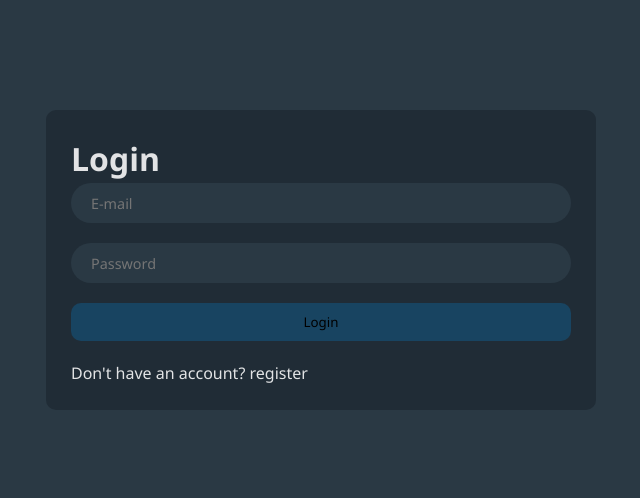
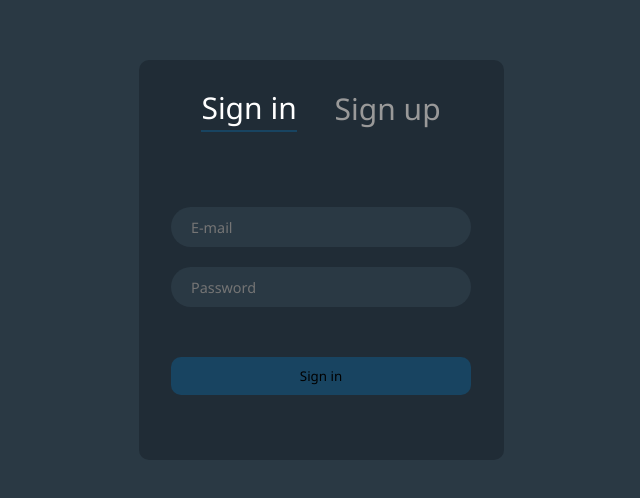
Before and after one commit to HectorTavares/game-catalog, a React (Vite) app: page /auth in a window 1280 px wide. Shown: the part 140-638 px from the top of the page, without its empty margins (319-959 px from the left). Built offline with nearby package versions, Linux system fonts and the light colour scheme.

Commit message:
feat/login-screen

```diff
--- a/package.json
+++ b/package.json
@@ -16,6 +16,7 @@
     "react": "^18.2.0",
     "react-dom": "^18.2.0",
     "react-router-dom": "^6.14.1",
+    "react-toastify": "^9.1.3",
     "sass": "^1.63.6"
   },
   "devDependencies": {
--- a/src/components/input/index.tsx
+++ b/src/components/input/index.tsx
@@ -7,6 +7,7 @@ export const Input = ({
   isSearch = false,
   text,
   type = 'text',
+  size = 'medium',
 }: {
   onChange: ChangeEventHandler<HTMLInputElement>
   value: string
@@ -14,9 +15,10 @@ export const Input = ({
   isSearch: boolean
   text: string
   type: string
+  size: 'small' | 'medium'
 }) => {
   return (
-    <div className='input-container'>
+    <div className={`input-container ${size} `}>
       {isSearch ? (
         <button disabled>
           <svg
--- a/src/components/input/style.scss
+++ b/src/components/input/style.scss
@@ -14,8 +14,6 @@
   --border-radius: 30px;
   --after-border-radius: 1px;
   position: relative;
-  // min-width: 300px;
-  // max-width: var(--width-of-input);
   width: var(--width-of-input);
   height: var(--height-of-input);
   display: flex;
@@ -24,6 +22,10 @@
   border-radius: var(--border-radius);
   transition: border-radius 0.5s ease;
   background: var(--input-bg, #fff);
+
+  &.small {
+    width: 300px;
+  }
 
   &:before {
     content: '';
--- a/src/main.tsx
+++ b/src/main.tsx
@@ -9,6 +9,8 @@ import {
 import App from './pages/feed/App.tsx'
 import { Auth } from './pages/auth/Auth.tsx'
 import './index.css'
+import { ToastContainer } from 'react-toastify'
+import 'react-toastify/dist/ReactToastify.css'
 
 const router = createBrowserRouter(
   createRoutesFromElements(
@@ -21,6 +23,7 @@ const router = createBrowserRouter(
 
 ReactDOM.createRoot(document.getElementById('root') as HTMLElement).render(
   <React.StrictMode>
+    <ToastContainer />
     <RouterProvider router={router} />
   </React.StrictMode>
 )
--- a/src/pages/auth/Auth.tsx
+++ b/src/pages/auth/Auth.tsx
@@ -1,15 +1,20 @@
 import React, { useState, FormEvent } from 'react'
-import { Input } from '@/components'
+import { Input } from '../../components'
 
-import { useFirebase } from '@/hooks'
+import { useFirebase } from '../../hooks/'
+import { useNavigate } from 'react-router-dom'
+
+import { toast } from 'react-toastify'
+import 'react-toastify/dist/ReactToastify.css'
+import { getAuthErrorMessage } from '../../utils'
 
 import './style.scss'
 
 export const Auth: React.FC = () => {
   const [email, setEmail] = useState('')
   const [password, setPassword] = useState('')
-  const [errorMessage, setErrorMessage] = useState('')
   const [isLogin, setIsLogin] = useState(true)
+  const navigate = useNavigate()
 
   const { createUser, login } = useFirebase()
 
@@ -17,9 +22,10 @@ export const Auth: React.FC = () => {
     try {
       const user = await login(email, password)
       console.log(user)
+      navigate('/')
       //salvar infos e redirecionar
-    } catch (error) {
-      console.log(error)
+    } catch (error: any) {
+      toast.error(getAuthErrorMessage(error.code))
     }
   }
 
@@ -27,8 +33,9 @@ export const Auth: React.FC = () => {
     try {
       const user = await createUser(email, password)
       console.log(user)
-    } catch (error) {
-      console.log(error)
+      navigate('/')
+    } catch (error: any) {
+      toast.error(getAuthErrorMessage(error.code))
     }
   }
 
@@ -45,31 +52,48 @@ export const Auth: React.FC = () => {
   return (
     <main className='auth'>
       <div className='container'>
-        <h1>{isLogin ? 'Login' : 'Register'}</h1>
+        <div className='auth-options'>
+          <button
+            onClick={() => setIsLogin(true)}
+            className={`option ${isLogin ? 'selected' : ''}`}
+          >
+            Sign in
+          </button>
+          <button
+            onClick={() => setIsLogin(false)}
+            className={`option ${isLogin ? '' : 'selected'}`}
+          >
+            Sign up
+          </button>
+        </div>
+
         <form className='auth-form' onSubmit={handleSubmit}>
           <Input
-            onChange={(e) => setEmail(e.target.value)}
+            onChange={(e: { target: { value: React.SetStateAction<string> } }) =>
+              setEmail(e.target.value)
+            }
             value={email}
             isSearch={false}
             onReset={() => setEmail('')}
             text='E-mail'
             type='email'
+            size='small'
           />
           <Input
-            onChange={(e) => setPassword(e.target.value)}
+            onChange={(e: { target: { value: React.SetStateAction<string> } }) =>
+              setPassword(e.target.value)
+            }
             type='password'
             value={password}
             onReset={() => setPassword('')}
             isSearch={false}
             text='Password'
+            size='small'
           />
 
           <button className='button' type='submit'>
-            {isLogin ? 'Login' : 'Register'}
+            {isLogin ? 'Sign in' : 'Sign up'}
           </button>
-          <p onClick={() => setIsLogin(!isLogin)}>
-            {isLogin ? "Don't have an account? register" : 'Already have an account? login'}
-          </p>
         </form>
       </div>
     </main>
--- a/src/pages/auth/style.scss
+++ b/src/pages/auth/style.scss
@@ -7,24 +7,49 @@
   width: 100vw;
   height: 100vh;
   background-color: $secondary-color;
+  overflow-x: hidden;
   > .container {
     display: flex;
     flex-direction: column;
     background-color: $primary-color;
     padding: 25px;
     border-radius: $border-radius;
+    width: 365px;
+    height: 400px;
+
+    > .auth-options {
+      display: flex;
+      width: 100%;
+      justify-content: space-evenly;
+      margin-bottom: 30px;
+      font-size: 30px;
+      padding-bottom: 5px;
+      color: #999999;
+      .option {
+        all: unset;
+        &.selected {
+          border-bottom: 2px solid $button-color;
+          color: white;
+        }
+      }
+    }
+
     > .auth-form {
       display: flex;
       flex-direction: column;
       gap: 20px;
       display: flex;
       width: 100%;
+      height: 100%;
       justify-content: center;
+      align-items: center;
       > .button {
+        margin-top: 30px;
         background-color: $button-color;
         border-radius: $border-radius;
         border: none;
         padding: 10px 20px;
+        width: 300px;
       }
     }
   }
--- a/src/pages/feed/App.tsx
+++ b/src/pages/feed/App.tsx
@@ -1,8 +1,8 @@
 import { useState, useEffect, ChangeEvent } from 'react'
-import { Card, Input, Loader } from '@/components'
-import { Game } from '@/types'
-import { useGamesApi } from '@/hooks'
-import { getErrorMessage } from '@/utils'
+import { Card, Input, Loader } from '../../components'
+import { Game } from '../../types'
+import { useGamesApi } from '../../hooks'
+import { getGamesErrorMessage } from '../../utils'
 
 import { motion, AnimatePresence } from 'framer-motion'
 import './style.scss'
@@ -39,9 +39,9 @@ function App(): JSX.Element {
       setErrorMessage('')
     } catch (error: any) {
       if (error.response) {
-        setErrorMessage(getErrorMessage(error.response.status))
+        setErrorMessage(getGamesErrorMessage(error.response.status))
       } else {
-        setErrorMessage(getErrorMessage(error.code))
+        setErrorMessage(getGamesErrorMessage(error.code))
       }
     } finally {
       setIsLoading(false)
@@ -104,6 +104,8 @@ function App(): JSX.Element {
             value={searchText}
             onChange={handleChange}
             onReset={handleOnReset}
+            size='medium'
+            type='text'
           />
         </div>
         <div className='available-genres-filter'>
--- a/src/pages/feed/style.scss
+++ b/src/pages/feed/style.scss
@@ -92,10 +92,6 @@
           }
         }
       }
-
-      // p {
-
-      // }
     }
 
     > .game-list {
--- a/src/utils/getErrorMessage.ts
+++ b/src/utils/getErrorMessage.ts
@@ -1,4 +1,4 @@
-export const getErrorMessage = (status: any): string => {
+export const getGamesErrorMessage = (status: any): string => {
   const timeoutExceeded = 'ECONNABORTED'
   const StatusCodeList = [500, 502, 503, 504, 507, 508, 509]
 
@@ -12,3 +12,11 @@ export const getErrorMessage = (status: any): string => {
 
   return 'The server will not be able to respond for now, please try to come back later.'
 }
+
+export const getAuthErrorMessage = (message: string): string => {
+  const newString = message.replace('auth/', '')
+
+  const result = newString.replace(/-/g, ' ')
+
+  return result
+}
--- a/src/utils/index.ts
+++ b/src/utils/index.ts
@@ -1 +1 @@
-export { getErrorMessage } from './getErrorMessage'
+export { getGamesErrorMessage, getAuthErrorMessage } from './getErrorMessage'
--- a/tsconfig.json
+++ b/tsconfig.json
@@ -20,6 +20,12 @@
     "noUnusedParameters": true,
     "noFallthroughCasesInSwitch": true
   },
+  "baseUrl": ".",
+  "paths": {
+    "@/*": ["src/*"],
+    "@components/*": ["src/components/*"],
+    "@hooks/*": ["src/hooks/*"]
+  },
   "include": ["src"],
   "references": [{ "path": "./tsconfig.node.json" }]
 }
--- a/vite.config.ts
+++ b/vite.config.ts
@@ -11,6 +11,8 @@ export default defineConfig({
   resolve: {
     alias: {
       '@/': `${path.resolve(__dirname, 'src')}/`,
+      '@hooks': path.resolve(__dirname, './src/hooks'),
+      '@components': path.resolve(__dirname, './src/components'),
     },
   },
 })
```
Also changed, not shown: 1 other file (tests, documents, lock files or other folders).
